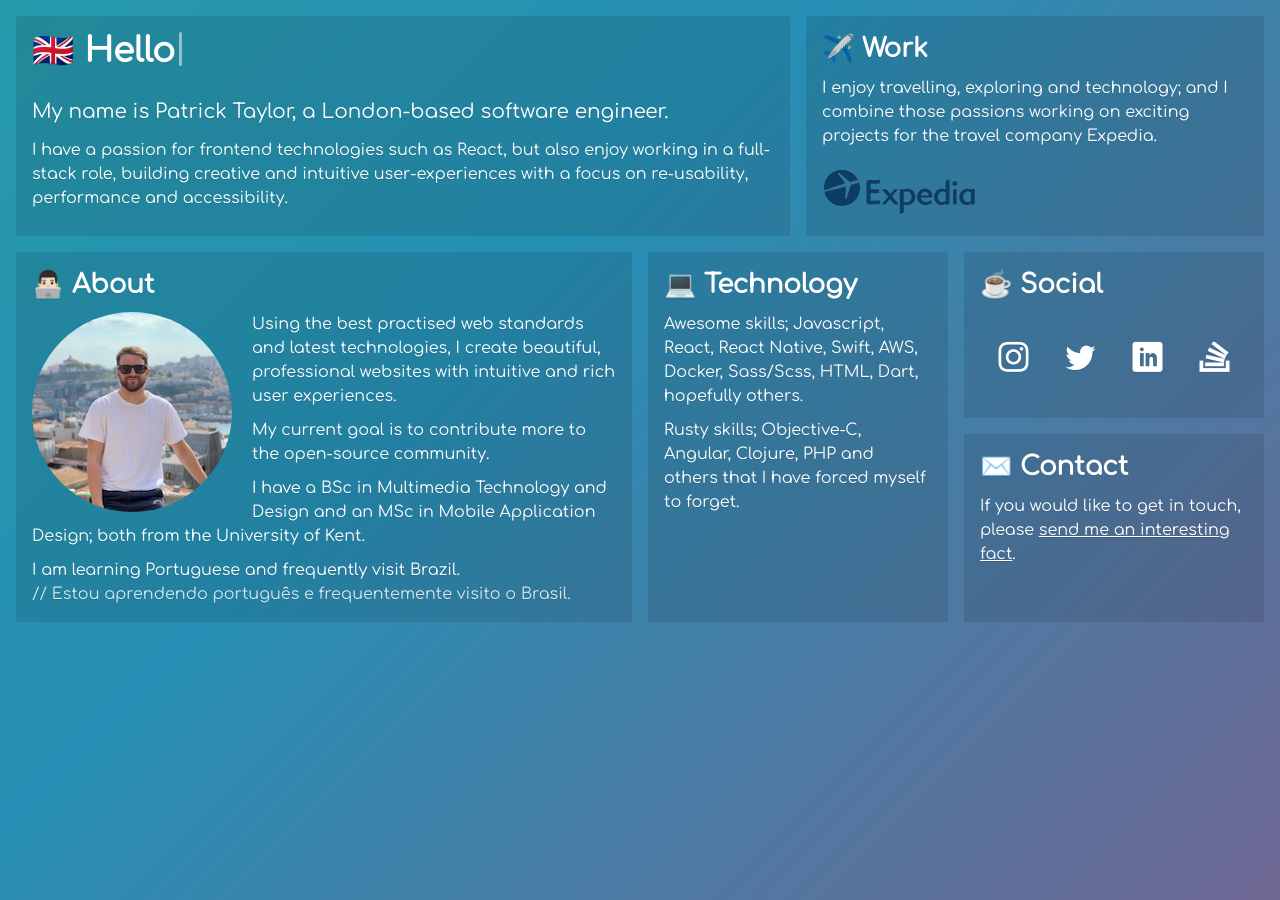
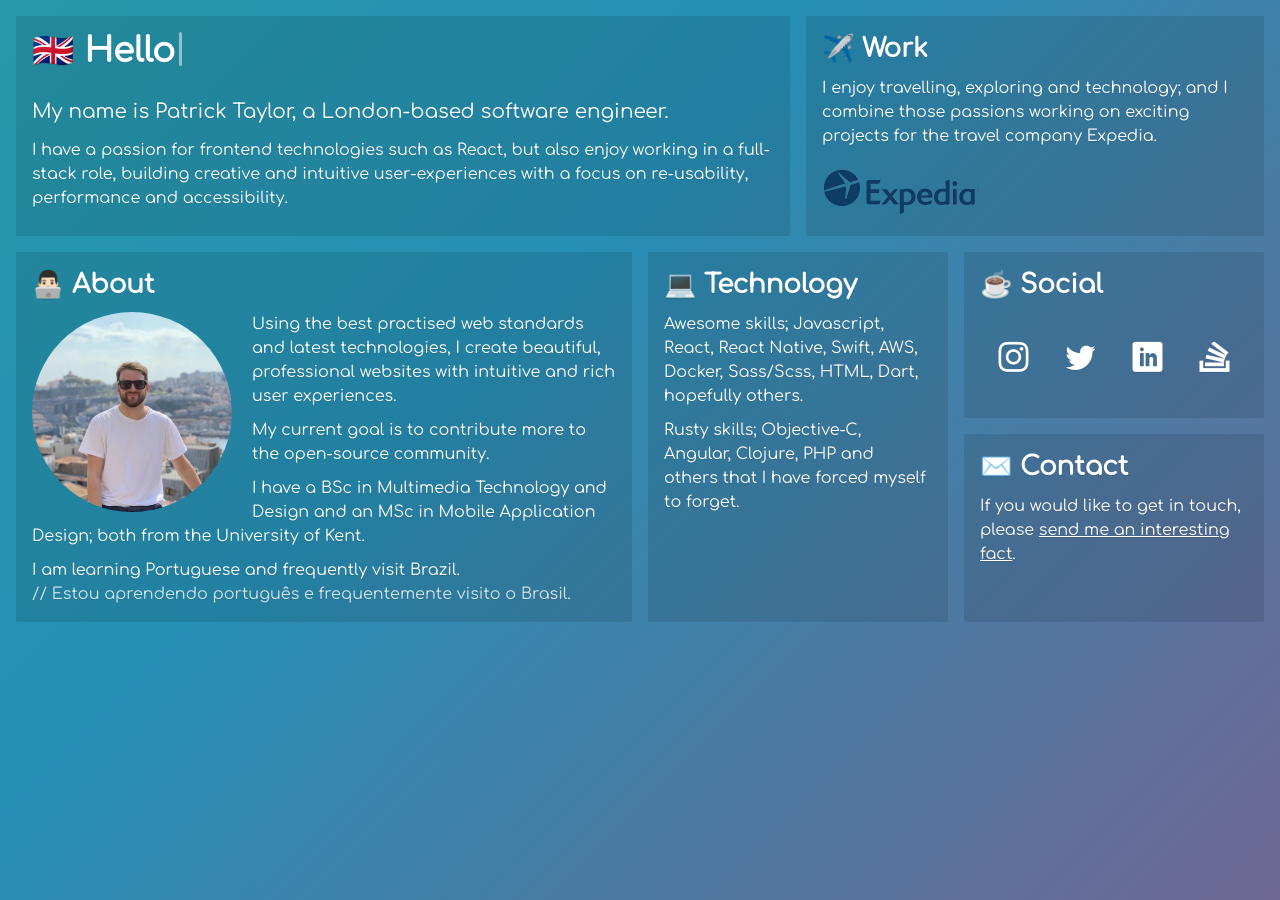
Before and after one commit to 01taylop/01taylop.github.io, a Jekyll site: the page built from index.html, in a window 1280 px wide. Built offline with Jekyll 4.4.1, drawn with Linux system fonts in a browser that asks for light colours; some web fonts are replaced.

Commit message:
Further optimisations 🧼

```diff
--- a/_includes/about.html
+++ b/_includes/about.html
@@ -1,5 +1,9 @@
 <h2><span aria-hidden='true'>👨🏻‍💻</span>&nbsp;About</h2>
-<img src='{{ site.baseurl }}/assets/profile.jpg' srcset='{{ site.baseurl }}/assets/profile@2x.jpg 2x' alt='Profile picture of Patrick Taylor'/>
+<picture>
+  <source srcset='{{ site.baseurl }}/assets/profile.webp' type='image/webp'>
+  <source srcset='{{ site.baseurl }}/assets/profile@2x.jpg 2x' type='image/jpg'>
+  <img src='{{ site.baseurl }}/assets/profile.jpg' alt='Profile picture of Patrick Taylor'/>
+</picture>
 <p>Using the best practised web standards and latest technologies, I create beautiful, professional websites with intuitive and rich user experiences.</p>
 <p>My current goal is to contribute more to the open-source community.</p>
 <p>I have a BSc in Multimedia Technology and Design and an MSc in Mobile Application Design; both from the University of Kent.</p>
--- a/_includes/social.html
+++ b/_includes/social.html
@@ -1,15 +1,15 @@
 <h2><span aria-hidden='true'>☕️</span>&nbsp;Social</h2>
 <div class='social'>
-  <a href='https://www.instagram.com/01taylop/' title='Visit Patrick&apos;s Instagram Page' target='_blank' rel='noopener noreferrer'>
+  <a href='https://www.instagram.com/01taylop/' title="Instagram" aria-label='Visit Patrick&apos;s Instagram Page' target='_blank' rel='noopener noreferrer'>
     <i class='icon-instagram'></i>
   </a>
-  <a href='https://twitter.com/patchfalcon' title='Visit Patrick&apos;s Twitter Profile' target='_blank' rel='noopener noreferrer'>
+  <a href='https://twitter.com/patchfalcon' title="Twitter" aria-label='Visit Patrick&apos;s Twitter Profile' target='_blank' rel='noopener noreferrer'>
     <i class='icon-twitter'></i>
   </a>
-  <a href='https://www.linkedin.com/in/patrick-taylor1/' title='Visit Patrick&apos;s LinkedIn Profile' target='_blank' rel='noopener noreferrer'>
+  <a href='https://www.linkedin.com/in/patrick-taylor1/' title="LinkedIn" aria-label='Visit Patrick&apos;s LinkedIn Profile' target='_blank' rel='noopener noreferrer'>
     <i class='icon-linkedin'></i>
   </a>
-  <a href='https://stackoverflow.com/users/1359306/patrick' title='Visit Patrick&apos;s Stack Overflow Profile' target='_blank' rel='noopener noreferrer'>
+  <a href='https://stackoverflow.com/users/1359306/patrick' title="Stack Overflow" aria-label='Visit Patrick&apos;s Stack Overflow Profile' target='_blank' rel='noopener noreferrer'>
     <i class='icon-stackoverflow'></i>
   </a>
 </div>
--- a/_includes/work.html
+++ b/_includes/work.html
@@ -1,3 +1,7 @@
 <h2><span aria-hidden='true'>✈️</span>&nbsp;Work</h2>
 <p>I enjoy travelling, exploring and technology; and I combine those passions working on exciting projects for the travel company Expedia.</p>
-<img src='{{ site.baseurl }}/assets/expedia.png' srcset='{{ site.baseurl }}/assets/expedia@2x.png 2x' alt='Expedia Logo'/>
+<picture>
+  <source srcset='{{ site.baseurl }}/assets/expedia.webp' type='image/webp'>
+  <source srcset='{{ site.baseurl }}/assets/expedia@2x.png 2x' type='image/png'>
+  <img src='{{ site.baseurl }}/assets/expedia.png' alt='Expedia Logo'/>
+</picture>
--- a/_layouts/default.html
+++ b/_layouts/default.html
@@ -2,7 +2,7 @@
 <html lang="en">
 <head>
   <!-- Global site tag (gtag.js) - Google Analytics -->
-  <script async src="https://www.googletagmanager.com/gtag/js?id=UA-51419280-1"></script>
+  <script async src="https://www.googletagmanager.com/gtag/js?id=UA-51419280-1" rel="preconnect"></script>
   <script>
     window.dataLayer = window.dataLayer || [];
     function gtag(){dataLayer.push(arguments);}
--- a/_sass/base/_grid-style.scss
+++ b/_sass/base/_grid-style.scss
@@ -70,6 +70,7 @@
       grid-area: work;
       img {
         @include opacity(.8);
+        max-width: 160px;
         margin-top: 10px;
       }
     }
@@ -83,6 +84,8 @@
       grid-area: about;
       img {
         display: block;
+        max-width: 200px;
+        max-height: 200px;
         margin: 0 auto 10px;
         float: none;
         border-radius: 50%;
```
Also changed, not shown: assets/expedia.webp (added), assets/profile.jpg, assets/profile.webp (added), assets/profile@2x.jpg.
